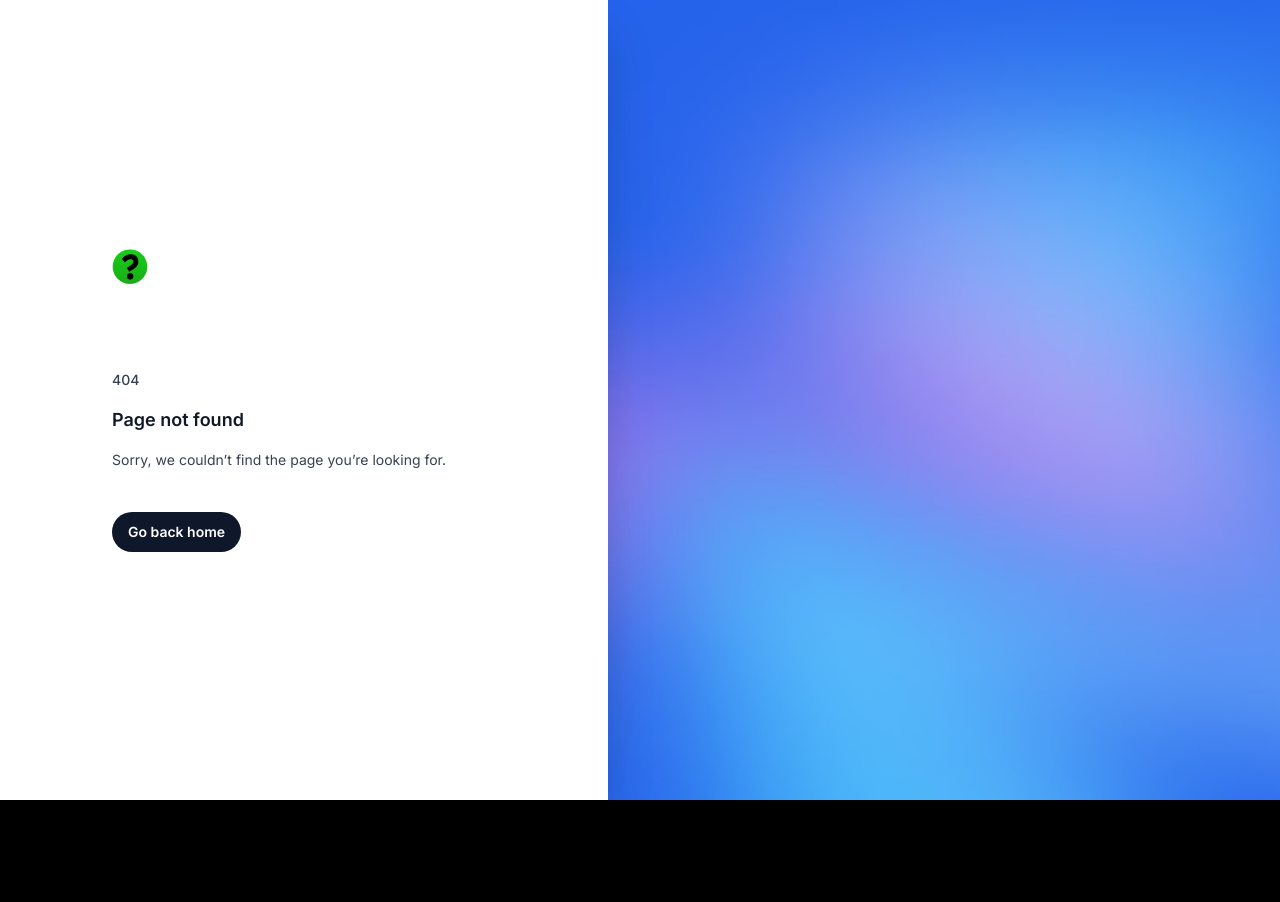
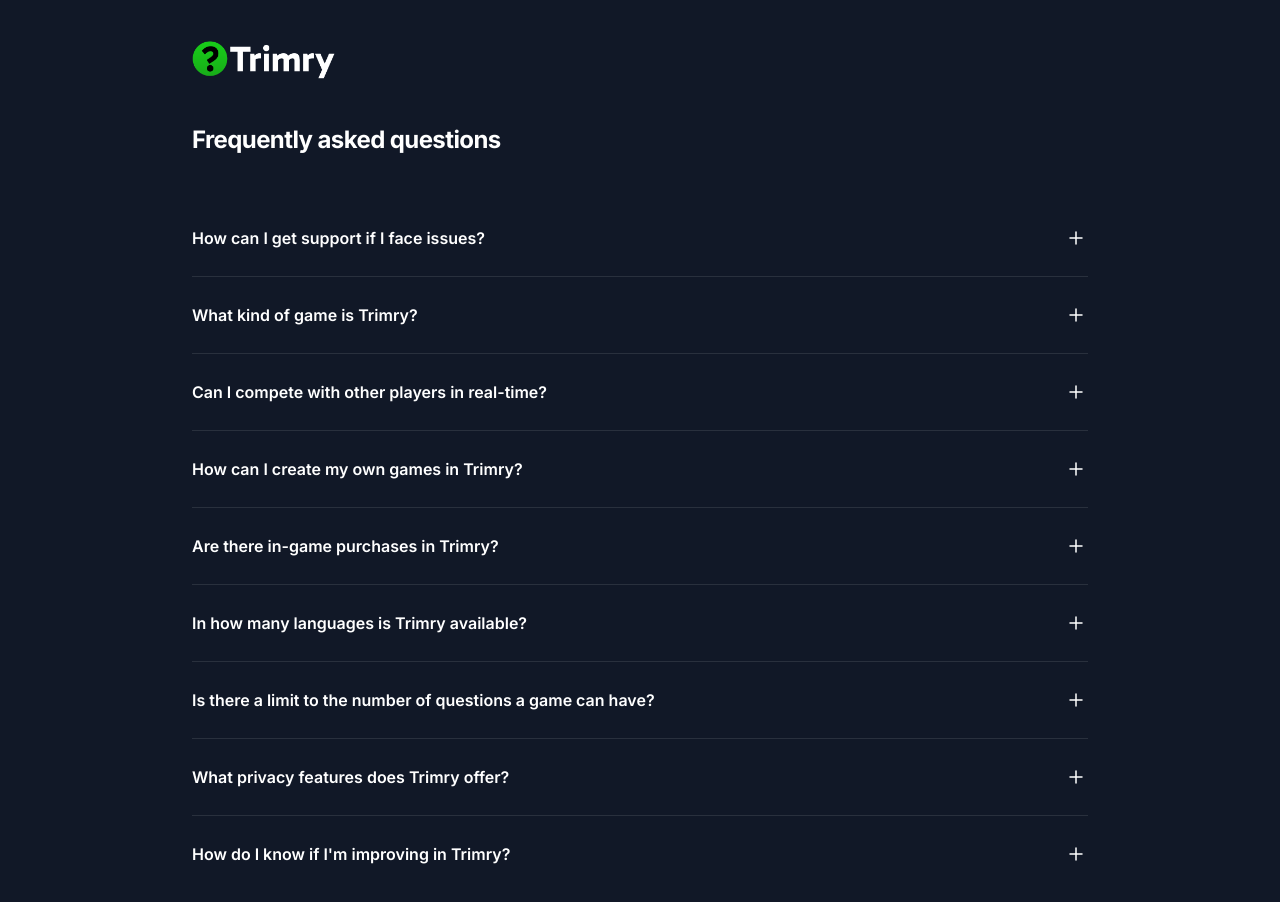
Before and after one commit to srostagno/trimry-app, a Next.js app: page /faq in a window 1280 px wide. Before the commit this address had no page. Shown: the top 902 px of the page. Before the commit the page ends 800 px from the top, so only its background shows below. Built offline with nearby package versions, Linux system fonts and the light colour scheme.

Commit message:
feature: added faq.

```diff
--- a/package.json
+++ b/package.json
@@ -11,6 +11,7 @@
   "dependencies": {
     "@headlessui/react": "^1.7.17",
     "@headlessui/tailwindcss": "^0.2.0",
+    "@heroicons/react": "^2.0.18",
     "@tailwindcss/forms": "^0.5.6",
     "@types/node": "20.5.0",
     "@types/react": "18.2.20",
--- /dev/null
+++ b/src/app/faq/page.tsx
@@ -0,0 +1,91 @@
+'use client';
+import { Disclosure } from '@headlessui/react'
+import { MinusSmallIcon, PlusSmallIcon } from '@heroicons/react/24/outline'
+import { Logo } from '@/components/Logo';
+
+const faqs = [
+    {
+    question: 'How can I get support if I face issues?',
+    answer:
+        'For any support-related queries, you can reach out to us at support@trimry.com. We\'re here to help!',
+    },
+    {
+    question: 'What kind of game is Trimry?',
+    answer:
+        'Trimry is a fast-paced quiz/trivia game with multiple-choice questions. Your score is based on correct answers and the time taken to answer them.',
+    },
+    {
+    question: 'Can I compete with other players in real-time?',
+    answer: 'Real-time competition isn\'t available yet, but it\'s on our roadmap. For now, you can submit your scores and compete on the leaderboards.',
+    },
+    {
+    question: 'How can I create my own games in Trimry?',
+    answer:
+        'Trimry allows users to craft their own games. Plus, with our AI assistance, creating games is faster and more intuitive.',
+    },
+    {
+    question: 'Are there in-game purchases in Trimry?',
+    answer:
+        'No, Trimry doesn\'t offer in-game purchases. We focus on providing a seamless trivia experience.',
+    },
+    {
+    question: 'In how many languages is Trimry available?',
+    answer:
+        'Trimry is translated into 7 languages, ensuring a diverse user experience.',
+    },
+    {
+    question: 'Is there a limit to the number of questions a game can have?',
+    answer:
+        'No, games in Trimry can have an unlimited number of questions. The sky\'s the limit!',
+    },
+    {
+    question: 'What privacy features does Trimry offer?',
+    answer:
+        'Users can choose to have a private account, opt for private scores, share scores with friends, or submit them for global rankings. You can also follow other users within the platform.',
+    },
+    {
+    question: 'How do I know if I\'m improving in Trimry?',
+    answer:
+        'Your dashboard provides insights into your achievements, scores, and improvements. Celebrate every milestone and challenge yourself further!',
+    },
+]
+
+export default function Example() {
+  return (
+    <div className="bg-gray-900">
+      <div className="mx-auto max-w-7xl px-6 py-10 sm:py-10 lg:px-8 lg:py-10">
+        <div className="mx-auto max-w-4xl">
+          <div className="pb-10">
+          <Logo className="h-10 w-auto" width={100} height={40} />
+          </div>
+          <h2 className="text-2xl font-bold leading-10 tracking-tight text-white">Frequently asked questions</h2>
+          <dl className="mt-10 space-y-6 divide-y divide-white/10">
+            {faqs.map((faq) => (
+              <Disclosure as="div" key={faq.question} className="pt-6">
+                {({ open }) => (
+                  <>
+                    <dt>
+                      <Disclosure.Button className="flex w-full items-start justify-between text-left text-white">
+                        <span className="text-base font-semibold leading-7">{faq.question}</span>
+                        <span className="ml-6 flex h-7 items-center">
+                          {open ? (
+                            <MinusSmallIcon className="h-6 w-6" aria-hidden="true" />
+                          ) : (
+                            <PlusSmallIcon className="h-6 w-6" aria-hidden="true" />
+                          )}
+                        </span>
+                      </Disclosure.Button>
+                    </dt>
+                    <Disclosure.Panel as="dd" className="mt-2 pr-12">
+                      <p className="text-base leading-7 text-gray-300">{faq.answer}</p>
+                    </Disclosure.Panel>
+                  </>
+                )}
+              </Disclosure>
+            ))}
+          </dl>
+        </div>
+      </div>
+    </div>
+  )
+}
```
Also changed, not shown: 1 other file (tests, documents, lock files or other folders).
